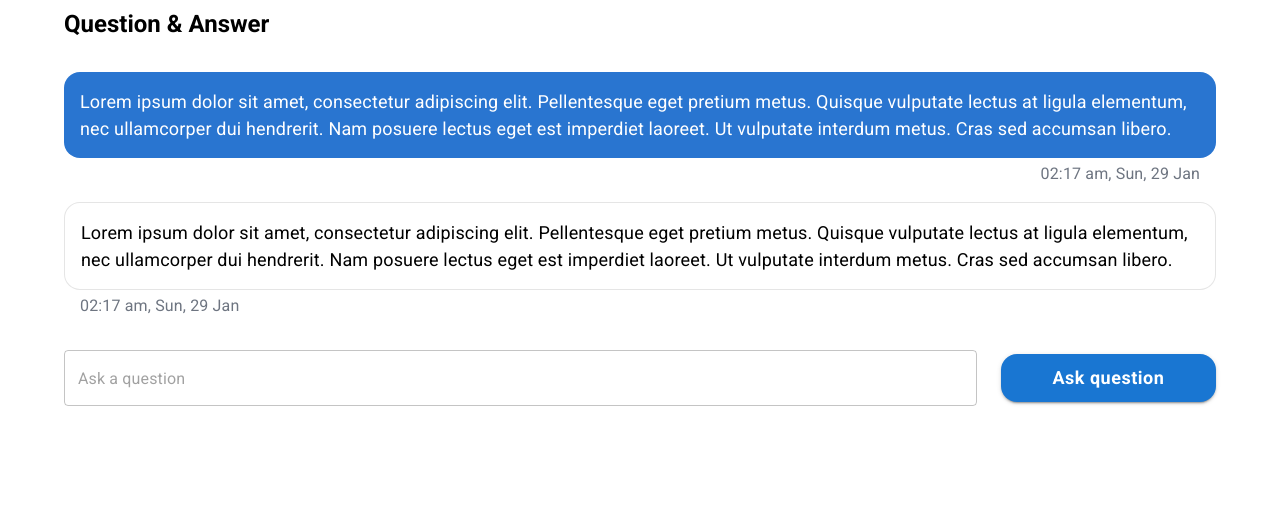
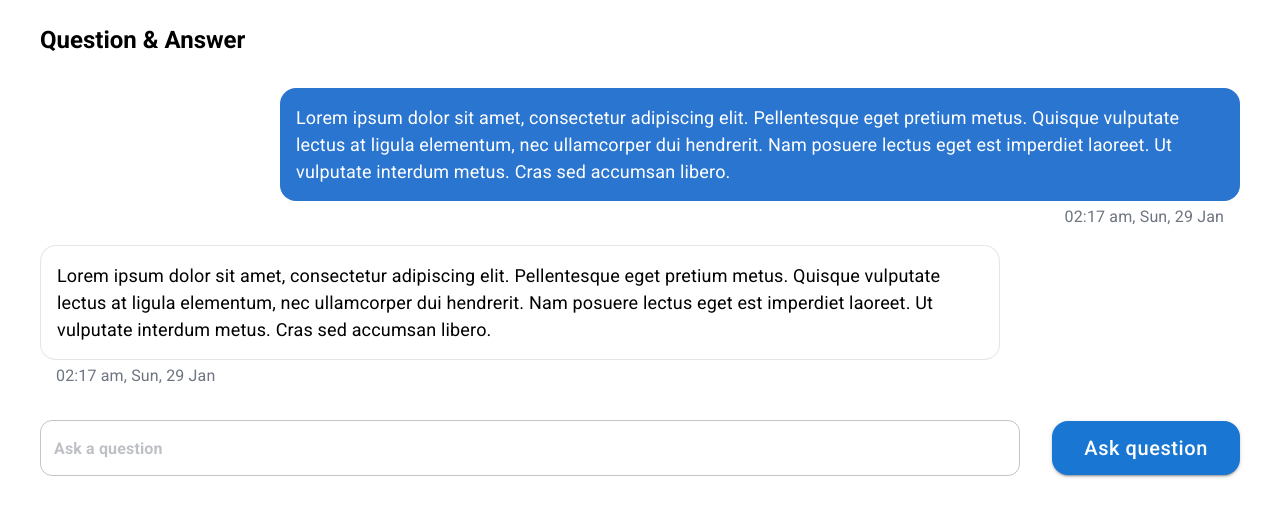
Before and after one commit to Cyproximity/chatbubbles, a Next.js app: page / in a window 1280 px wide. Shown: the top 516 px of the page. Built offline with nearby package versions, Linux system fonts and the light colour scheme.

Commit message:
updates components and styles

```diff
--- /dev/null
+++ b/components/Bubbles.tsx
@@ -0,0 +1,60 @@
+import { Box, Typography, Paper, Stack } from "@mui/material";
+
+export interface Bubble {
+  message: string;
+  datetime: string;
+  isRight?: boolean;
+}
+
+const BubbleItem = (props: Bubble) => {
+  return (
+    <Box sx={{ marginBottom: "1em", maxWidth: "80%" }}>
+      <Paper
+        elevation={0}
+        sx={{
+          backgroundColor: props.isRight ? "#2975d0" : "#fff",
+          padding: "1em",
+          borderRadius: 4,
+          border: props.isRight ? "" : "1px solid rgba(0, 0, 0, 0.1)",
+        }}
+      >
+        <Box>
+          <Typography
+            sx={{ color: props.isRight ? "#fff" : "#000", fontSize: "18px" }}
+          >
+            {props.message}
+          </Typography>
+        </Box>
+      </Paper>
+      <Box>
+        <Typography
+          align={props.isRight ? "right" : "left"}
+          sx={{ color: "#6e7581", marginTop: "4px", padding: "0 1em" }}
+        >
+          {props.datetime}
+        </Typography>
+      </Box>
+    </Box>
+  );
+};
+
+export interface BubbleProps {
+  bubbles: Bubble[];
+}
+
+export default function Bubbles(props: BubbleProps) {
+  return (
+    <Box>
+      {props.bubbles.map((bubble: Bubble, i) => (
+        <Stack
+          key={i}
+          direction="row"
+          justifyContent={!bubble.isRight ? "flex-start" : "flex-end"}
+          alignItems="center"
+        >
+          <BubbleItem {...bubble} />
+        </Stack>
+      ))}
+    </Box>
+  );
+}
--- /dev/null
+++ b/components/Header.tsx
@@ -0,0 +1,11 @@
+import { Box, Typography } from "@mui/material";
+
+export default function Header() {
+  return (
+    <Box sx={{ marginBottom: "2em" }}>
+      <Typography variant="h5" fontWeight={"800"}>
+        Question & Answer
+      </Typography>
+    </Box>
+  );
+}
--- /dev/null
+++ b/components/QuestionForm.tsx
@@ -0,0 +1,45 @@
+import { Box, Button, TextField, Stack } from "@mui/material";
+
+export interface QuestionFormProps {
+  handleSubmit: (e: any) => void;
+  onMessageChange: (e: any) => void;
+  message: string;
+}
+
+export default function QuestionForm({
+  handleSubmit,
+  onMessageChange,
+  message,
+}: QuestionFormProps) {
+  return (
+    <Box sx={{ marginTop: "1em" }}>
+      <form noValidate onSubmit={handleSubmit}>
+        <Stack direction="row" spacing={4} alignItems="center">
+          <TextField
+            fullWidth
+            variant="outlined"
+            onChange={onMessageChange}
+            placeholder="Ask a question"
+            value={message}
+            required
+            className="question"
+          />
+          <Button
+            variant="contained"
+            type="submit"
+            size="large"
+            sx={{
+              borderRadius: 4,
+              width: 220,
+              height: 54,
+              fontSize: 20,
+              textTransform: "unset",
+            }}
+          >
+            Ask question
+          </Button>
+        </Stack>
+      </form>
+    </Box>
+  );
+}
--- a/pages/index.tsx
+++ b/pages/index.tsx
@@ -1,56 +1,12 @@
 import Head from "next/head";
-import {
-  Button,
-  Container,
-  Paper,
-  Stack,
-  TextField,
-  Typography,
-} from "@mui/material";
-import { Box } from "@mui/system";
 import { useState } from "react";
 import { format } from "date-fns";
+import Header from "@/components/Header";
+import Bubbles, { Bubble } from "@/components/Bubbles";
+import QuestionForm from "@/components/QuestionForm";
 
 const b =
   "Lorem ipsum dolor sit amet, consectetur adipiscing elit. Pellentesque eget pretium metus. Quisque vulputate lectus at ligula elementum, nec ullamcorper dui hendrerit. Nam posuere lectus eget est imperdiet laoreet. Ut vulputate interdum metus. Cras sed accumsan libero.";
-
-interface Bubble {
-  message: string;
-  datetime: string;
-  isRight?: boolean;
-}
-
-const BubbleItem = (props: Bubble) => {
-  return (
-    <Box sx={{ marginBottom: "1em" }}>
-      <Paper
-        elevation={0}
-        sx={{
-          backgroundColor: props.isRight ? "#2975d0" : "#fff",
-          padding: "1em",
-          borderRadius: 4,
-          border: props.isRight ? "" : "1px solid rgba(0, 0, 0, 0.1)",
-        }}
-      >
-        <Box>
-          <Typography
-            sx={{ color: props.isRight ? "#fff" : "#000", fontSize: "18px" }}
-          >
-            {props.message}
-          </Typography>
-        </Box>
-      </Paper>
-      <Box>
-        <Typography
-          align={props.isRight ? "right" : "left"}
-          sx={{ color: "#6e7581", marginTop: "4px", padding: "0 1em" }}
-        >
-          {props.datetime}
-        </Typography>
-      </Box>
-    </Box>
-  );
-};
 
 const timenow = () => format(Date.now(), "hh:mm bbb, ccc, d LLL");
 
@@ -87,53 +43,13 @@ export default function Home() {
         <meta name="viewport" content="width=device-width, initial-scale=1" />
         <link rel="icon" href="/favicon.ico" />
       </Head>
-      <Container>
-        <Box sx={{ marginBottom: "2em" }}>
-          <Typography variant="h5" fontWeight={"800"}>
-            Question & Answer
-          </Typography>
-        </Box>
-
-        <Box>
-          {bubbles.map((bubble: Bubble, i) => (
-            <Stack
-              key={i}
-              direction="row"
-              justifyContent={!bubble.isRight ? "flex-start" : "flex-end"}
-              alignItems="center"
-            >
-              <BubbleItem {...bubble} />
-            </Stack>
-          ))}
-        </Box>
-
-        <Box sx={{ marginTop: "1em" }}>
-          <form noValidate onSubmit={handleSubmit}>
-            <Stack direction="row" spacing={3} alignItems="center">
-              <TextField
-                fullWidth
-                onChange={onMessageChange}
-                placeholder="Ask a question"
-                value={message}
-              />
-              <Button
-                variant="contained"
-                type="submit"
-                size="large"
-                sx={{
-                  borderRadius: 4,
-                  width: 260,
-                  fontSize: 18,
-                  fontWeight: 800,
-                  textTransform: "unset",
-                }}
-              >
-                Ask question
-              </Button>
-            </Stack>
-          </form>
-        </Box>
-      </Container>
+      <Header />
+      <Bubbles bubbles={bubbles} />
+      <QuestionForm
+        handleSubmit={handleSubmit}
+        onMessageChange={onMessageChange}
+        message={message}
+      />
     </>
   );
 }
--- a/styles/globals.css
+++ b/styles/globals.css
@@ -1,4 +1,42 @@
+* {
+  -webkit-font-smoothing: antialiased;
+  -moz-osx-font-smoothing: grayscale;
+}
+
 body {
   font-family: "Roboto";
   background: #fff;
+  padding: 1em 2em;
 }
+
+.question input {
+  padding-right: 1em;
+}
+
+.question fieldset {
+  border-radius: 12px;
+}
+
+.question input::-webkit-input-placeholder {
+  color: #656c77;
+  font-weight: 800;
+  font-family: "Roboto";
+}
+
+.question input::-moz-placeholder {
+  color: #656c77;
+  font-weight: 800;
+  font-family: "Roboto";
+}
+
+.question input:-ms-input-placeholder {
+  color: #656c77;
+  font-weight: 800;
+  font-family: "Roboto";
+}
+
+.question input:-moz-placeholder {
+  color: #656c77;
+  font-weight: 800;
+  font-family: "Roboto";
+}
```
Also changed, not shown: styles/Home.module.css (added).
